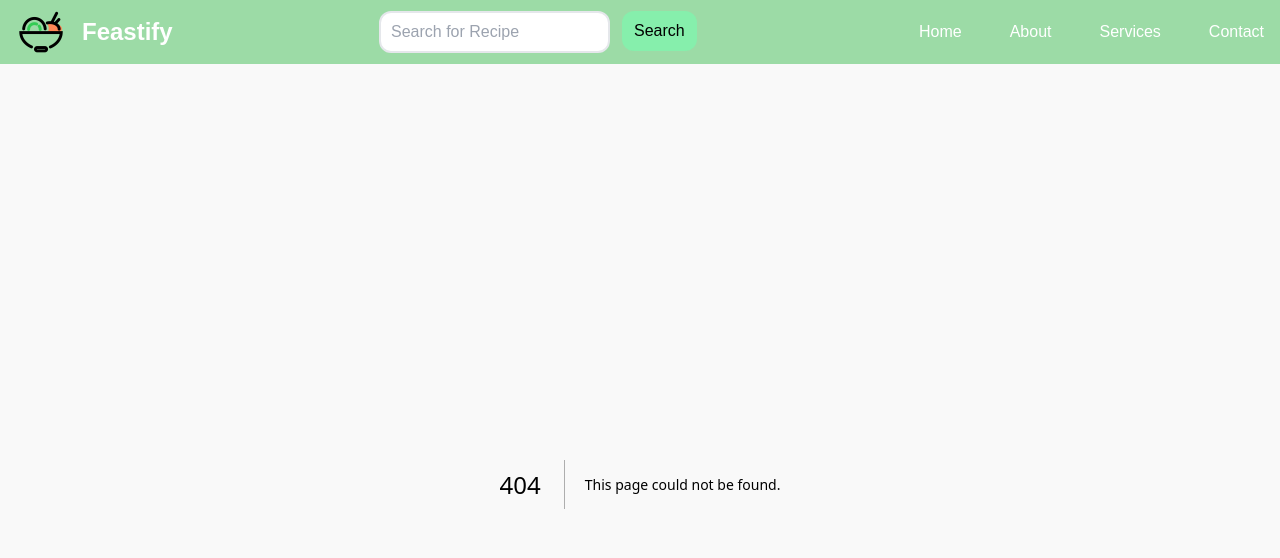
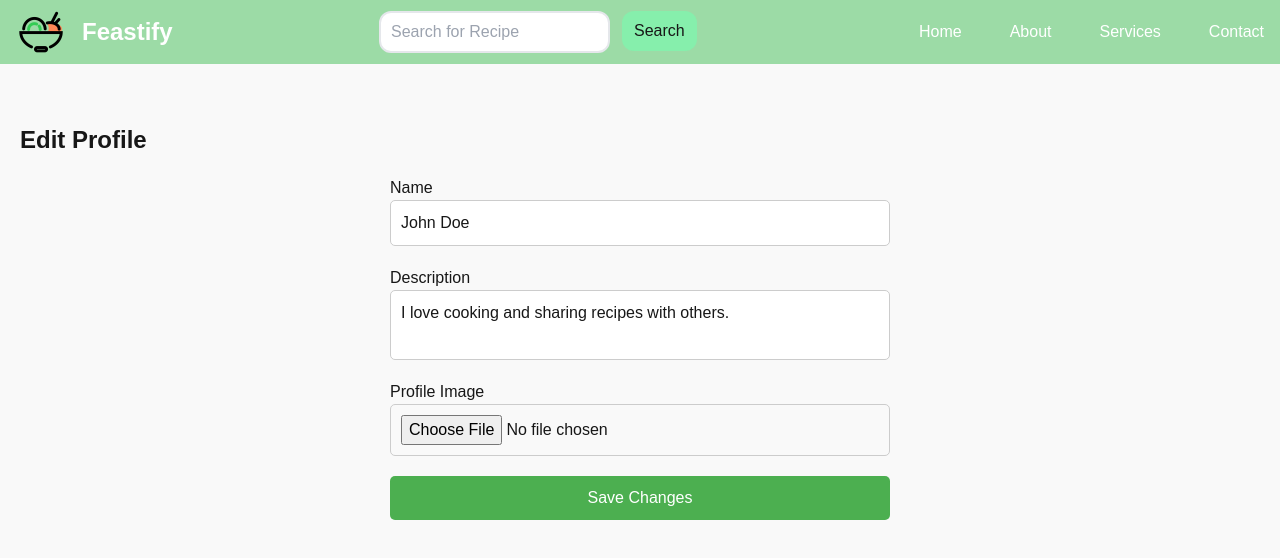
Before and after one commit to Asoatram/PAW-WebResep, a Next.js app: page /edit-profile in a window 1280 px wide. Before the commit this address had no page. Shown: the top 558 px of the page. Built offline with nearby package versions, Linux system fonts and the light colour scheme.

Commit message:
Feat: Edit Profile

```diff
--- /dev/null
+++ b/src/app/edit-profile/page.tsx
@@ -0,0 +1,34 @@
+"use client";
+
+import React, { useState } from "react";
+import EditProfile from "@/components/EditProfile";
+
+export default function EditProfilePage() {
+  const [user, setUser] = useState({
+    name: "John Doe",
+    description: "I love cooking and sharing recipes with others.",
+    profileImage: "",
+  });
+
+  const handleSave = (updatedData: { userName: string; description: string; profileImage?: string }) => {
+    // Simpan data ke server atau state
+    setUser({
+      name: updatedData.userName,
+      description: updatedData.description,
+      profileImage: updatedData.profileImage || "",
+    });
+    alert("Profile updated successfully!");
+  };
+
+  return (
+    <div className="container mx-auto mt-10">
+      <h1 className="text-2xl font-bold mb-5">Edit Profile</h1>
+      <EditProfile
+        userName={user.name}
+        description={user.description}
+        profileImage={user.profileImage}
+        onSave={handleSave}
+      />
+    </div>
+  );
+}
--- a/src/app/profile/page.tsx
+++ b/src/app/profile/page.tsx
@@ -1,5 +1,6 @@
 import UserProfile from "@/components/UserProfile";
 import FoodCard from "@/components/Card"; // Pastikan path benar
+import Link from "next/link";
 
 export default function ProfilePage() {
   const user = {
@@ -10,7 +11,6 @@ export default function ProfilePage() {
   };
 
   return (
-  <>
     <div>
       <UserProfile
         userName={user.name}
@@ -18,13 +18,16 @@ export default function ProfilePage() {
         description={user.description}
         profileImage={user.profileImage}
       />
+
+      <div className={"mt-8"}>
+        <h1 className={"font-medium mr-10"}>Your Recipes</h1>
+        <hr />
+      </div>
+
+      {/* Link ke halaman edit profile */}
+      <Link href="/edit-profile">
+        <button className="bg-blue-500 text-white px-4 py-2 rounded">Edit Profile</button>
+      </Link>
     </div>
-
-    <div className={"mt-8"}>
-      <h1 className={"font-medium mr-10"}>Your Recipes</h1>
-      <hr/>
-
-    </div>
-  </>
   );
 }
--- /dev/null
+++ b/src/components/EditProfile.module.css
@@ -0,0 +1,49 @@
+.formContainer {
+    max-width: 500px;
+    margin: 0 auto;
+    display: flex;
+    flex-direction: column;
+    gap: 20px;
+  }
+
+  .formGroup {
+    display: flex;
+    flex-direction: column;
+  }
+
+  .label {
+    font-weight: bold;
+    margin-bottom: 5px;
+  }
+
+  .input, .textarea, .fileInput {
+    padding: 10px;
+    border: 1px solid #ccc;
+    border-radius: 5px;
+  }
+
+  .textarea {
+    resize: none;
+  }
+
+  .imagePreview {
+    margin-top: 10px;
+    width: 100px;
+    height: 100px;
+    object-fit: cover;
+    border-radius: 50%;
+    border: 1px solid #ccc;
+  }
+
+  .saveButton {
+    padding: 10px 15px;
+    background-color: #4CAF50;
+    color: white;
+    border: none;
+    border-radius: 5px;
+    cursor: pointer;
+  }
+
+  .saveButton:hover {
+    background-color: #45a049;
+  }
--- /dev/null
+++ b/src/components/EditProfile.tsx
@@ -0,0 +1,70 @@
+import React, { useState } from "react";
+import styles from "./EditProfile.module.css";
+
+interface EditProfileProps {
+  userName: string;
+  description: string;
+  profileImage?: string;
+  onSave: (updatedData: { userName: string; description: string; profileImage?: string }) => void;
+}
+
+export default function EditProfile({
+  userName,
+  description,
+  profileImage,
+  onSave,
+}: EditProfileProps) {
+  const [name, setName] = useState(userName);
+  const [desc, setDesc] = useState(description);
+  const [image, setImage] = useState(profileImage || "");
+
+  const handleImageUpload = (e: React.ChangeEvent<HTMLInputElement>) => {
+    if (e.target.files && e.target.files[0]) {
+      const file = e.target.files[0];
+      setImage(URL.createObjectURL(file)); // Menggunakan URL lokal sebagai contoh
+    }
+  };
+
+  const handleSubmit = (e: React.FormEvent) => {
+    e.preventDefault();
+    onSave({ userName: name, description: desc, profileImage: image });
+  };
+
+  return (
+    <form className={styles.formContainer} onSubmit={handleSubmit}>
+      <div className={styles.formGroup}>
+        <label htmlFor="name">Name</label>
+        <input
+          type="text"
+          id="name"
+          value={name}
+          onChange={(e) => setName(e.target.value)}
+          className={styles.input}
+        />
+      </div>
+      <div className={styles.formGroup}>
+        <label htmlFor="description">Description</label>
+        <textarea
+          id="description"
+          value={desc}
+          onChange={(e) => setDesc(e.target.value)}
+          className={styles.textarea}
+        />
+      </div>
+      <div className={styles.formGroup}>
+        <label htmlFor="profileImage">Profile Image</label>
+        <input
+          type="file"
+          id="profileImage"
+          accept="image/*"
+          onChange={handleImageUpload}
+          className={styles.fileInput}
+        />
+        {image && <img src={image} alt="Preview" className={styles.imagePreview} />}
+      </div>
+      <button type="submit" className={styles.saveButton}>
+        Save Changes
+      </button>
+    </form>
+  );
+}
```
